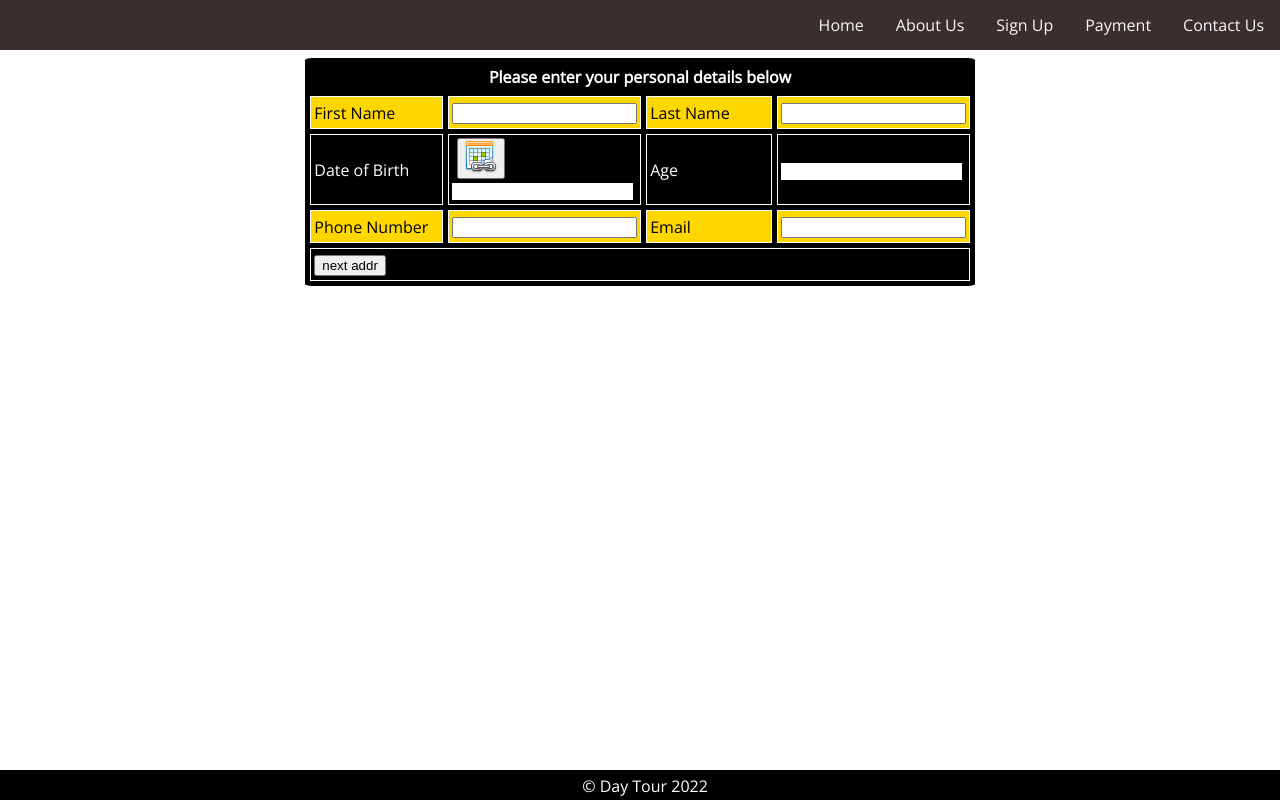
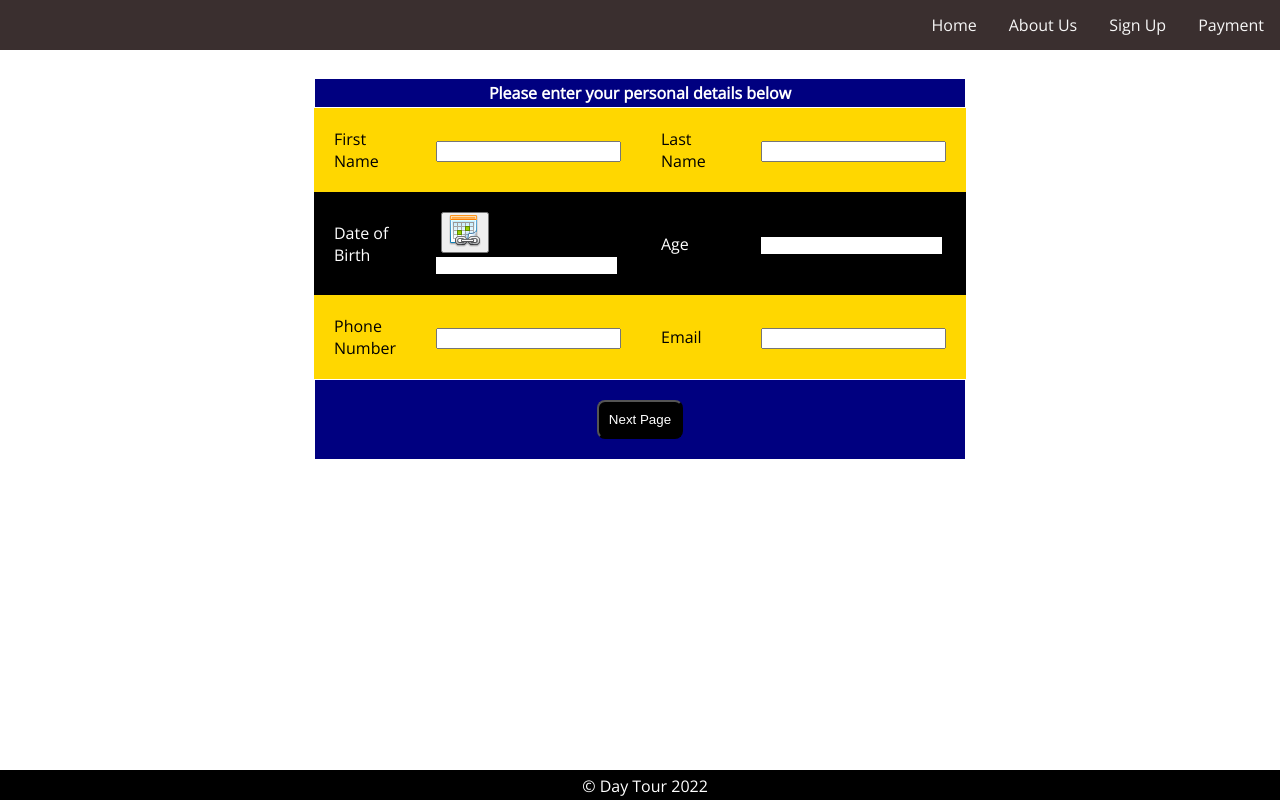
Before and after one commit to tohyuting/UCL-final-assignment, a PHP site: page /registrationPage.php in a window 1280 px wide. Run offline with PHP 8.4, Linux system fonts and the light colour scheme.

Commit message:
Edit tables style for webpage

```diff
--- a/css/cssMain.css
+++ b/css/cssMain.css
@@ -31,24 +31,62 @@ ul.navBar > li > a:hover {
     text-decoration: none;
 }
 
+#userForm {
+    padding: 20px 20px 20px 20px;
+}
+
 #content {
     padding-top: 50px;
     padding-bottom: 80px;
     display: flex;
     align-items: center;
     justify-content: center;
+    min-width: fit-content;
 }
 
 #contactTable {
 	background-color: black;
 	color: white;
-	border-radius: 1%;
+    border-collapse: collapse;
+    min-width: fit-content;
+    display: inline-block;
 }
+
+#contactTable tr:nth-child(odd) {
+    background-color: #FFD700;
+    color: #000000;
+}
+
+
 
 #contactTable td {
 	height: 25px;
 	text-align: left;
+    width: 60px;
+    padding: 20px 20px 20px 20px;
+}
+
+#contactTable th {
+    background-color: navy;
+    color: white;
 	border: thin solid white;
+}
+
+#contactTable tr:last-child {
+    background-color: navy;
+	border: thin solid white;
+}
+
+#contactTable tr:last-child #next_address, #confirmation {
+    display: block;
+    margin:auto;
+}
+
+#next_address, #confirmation {
+    background-color: black;
+    color: white;
+    border-radius: 8px;
+    padding: 10px 10px 10px 10px;
 }
 
 #age, #newdate { border: none; }
--- a/css/validate.css
+++ b/css/validate.css
@@ -4,8 +4,8 @@
 
 input.error { border: 2px solid red; }
 label.error {
-	width: 300px;
-	color: #036;
+	width: 20px;
+	color: red;
 	background-image: url('icons/unchecked.gif');
 	background-repeat: no-repeat;
 	background-position: left;
--- a/feesPage.php
+++ b/feesPage.php
@@ -28,7 +28,6 @@
 <body>
 
 <ul class="navBar">
-        <li><a href="pages/contact.html"> Contact Us </a></li>
         <li><a href="retrieveUserId.php"> Payment </a></li>
         <li><a href="registrationPage.php"> Sign Up </a></li>
         <li><a href="pages/about.html"> About Us </a></li>
@@ -41,13 +40,13 @@
 <table  border="1" align="center" cellpadding="3" cellspacing="5" id="contactTable">
 <thead>
   <tr>
-    <th colspan="3">Pay your fees (£ 50)</th>
+    <th colspan="8">Pay your fees (£ 9.50)</th>
   </tr>
 </thead>
 <tbody>
   <tr>
     <td align="right">Card Number</td>
-    <td width="27%"><input name="cardNumber" type="text" id="cardNumber" val=""/></td>
+    <td width="27%" colspan="6"><input name="cardNumber" type="text" id="cardNumber" val="" style="width: 350px;"/></td>
   </tr>
   <tr>
     <td width="19%" align="right">Expiry Date</td>
--- a/index.php
+++ b/index.php
@@ -17,7 +17,6 @@ include("php_connect/DB_connect.php");
 <body>
 
 <ul class="navBar">
-        <li><a href="pages/contact.html"> Contact Us </a></li>
         <li><a href="retrieveUserId.php"> Payment </a></li>
         <li><a href="registrationPage.php"> Sign Up </a></li>
         <li><a href="pages/about.html"> About Us </a></li>
--- a/noUserIdFound.php
+++ b/noUserIdFound.php
@@ -28,7 +28,6 @@
 <body>
 
 <ul class="navBar">
-        <li><a href="pages/contact.html"> Contact Us </a></li>
         <li><a href="retrieveUserId.php"> Payment </a></li>
         <li><a href="registrationPage.php"> Sign Up </a></li>
         <li><a href="pages/about.html"> About Us </a></li>
--- a/paymentSuccess.php
+++ b/paymentSuccess.php
@@ -27,7 +27,6 @@
 <body>
 
 <ul class="navBar">
-        <li><a href="pages/contact.html"> Contact Us </a></li>
         <li><a href="retrieveUserId.php"> Payment </a></li>
         <li><a href="registrationPage.php"> Sign Up </a></li>
         <li><a href="pages/about.html"> About Us </a></li>
--- a/registrationPage.php
+++ b/registrationPage.php
@@ -28,7 +28,6 @@
 <body>
 
 <ul class="navBar">
-        <li><a href="pages/contact.html"> Contact Us </a></li>
         <li><a href="retrieveUserId.php"> Payment </a></li>
         <li><a href="registrationPage.php"> Sign Up </a></li>
         <li><a href="pages/about.html"> About Us </a></li>
@@ -58,7 +57,7 @@
       <td align="right">Date of Birth</td>
       <td><input type="text" id="date"><input name="newdate" type="text" id="newdate" val=""/></td>
       <td align="right">Age</td>
-    <td><input name="age" type="text" id="age" val=""/></td>
+      <td><input name="age" type="text" id="age" val="" readonly="readonly"/></td>
     </tr>
     <tr>
       <td width ="28%" align="right">Phone Number</td>
@@ -68,7 +67,7 @@
     </tr>
 
     <tr>
-    <td colspan="4"> <input name="next_address" type="submit" id="next_address" value="next addr" val="register"></td>
+      <td colspan="4"> <input name="next_address" type="submit" id="next_address" value="Next Page" val="register"></td>
     </tr>
   </tbody>
   </table>
@@ -79,7 +78,7 @@
   <table  border="1" align="center" cellpadding="3" cellspacing="5" id="contactTable">
   <thead>
     <tr>
-    <th colspan="3">Enter your address details below</th>
+      <th colspan="8">Please enter your address details below</th>
     </tr>
   </thead>
   <tbody>
@@ -90,18 +89,17 @@
       <td width="27%"><input name="street_name" type="text" id="street_name" val=""/></td>
     </tr>
     <tr>
-    <td align="right">city</td>
+      <td align="right">City</td>
       <td><input name="city" type="text" id="city" val=""/></td>
-    <td align="right">post code</td>
+      <td align="right">Post code</td>
       <td><input name="postCode" type="text" id="postCode" val=""/></td>
     </tr>
     <tr>
-    <td colspan=4><input name="next_address" type="submit" id="confirmation" value="Submission" val="register">
+      <td colspan=4><input name="next_address" type="submit" id="confirmation" value="Submit" val="register">
     </tr>
   </tbody>
   </table>
   </form>
-
 </div>
 
 
--- a/registrationSuccess.php
+++ b/registrationSuccess.php
@@ -32,7 +32,6 @@ $result = mysqli_query($conn, $sql);
 <body>
 
 <ul class="navBar">
-        <li><a href="pages/contact.html"> Contact Us </a></li>
         <li><a href="retrieveUserId.php"> Payment </a></li>
         <li><a href="registrationPage.php"> Sign Up </a></li>
         <li><a href="pages/about.html"> About Us </a></li>
```
Also changed, not shown: js/registrationPage.js (+24 -10 lines), js/retrieveID.js (+16 -3 lines), retrieveUserId.php (+4 -5 lines), js/feesPage.js (line endings or trailing spaces). Lines whose indentation alone changed are shown as unchanged.
